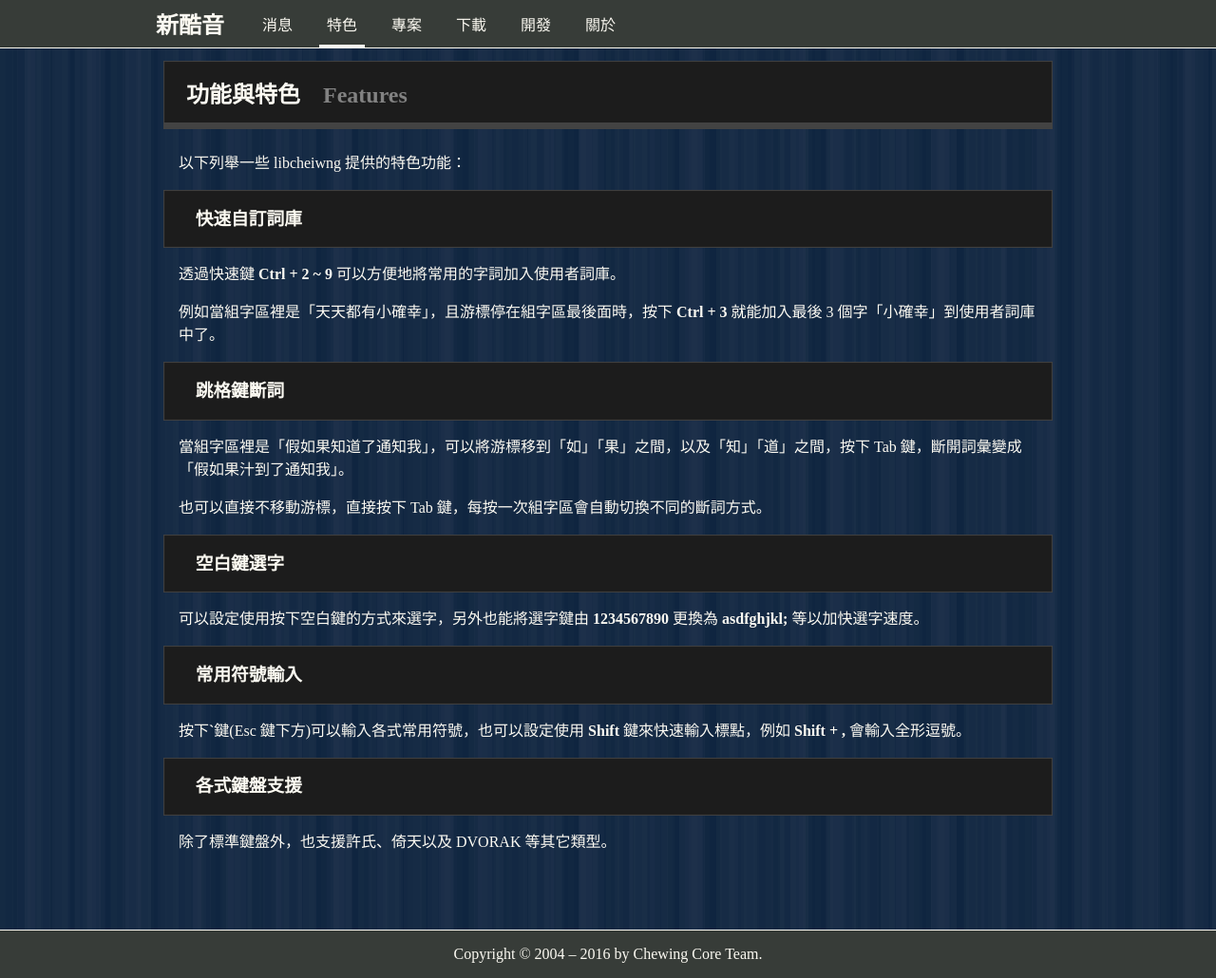
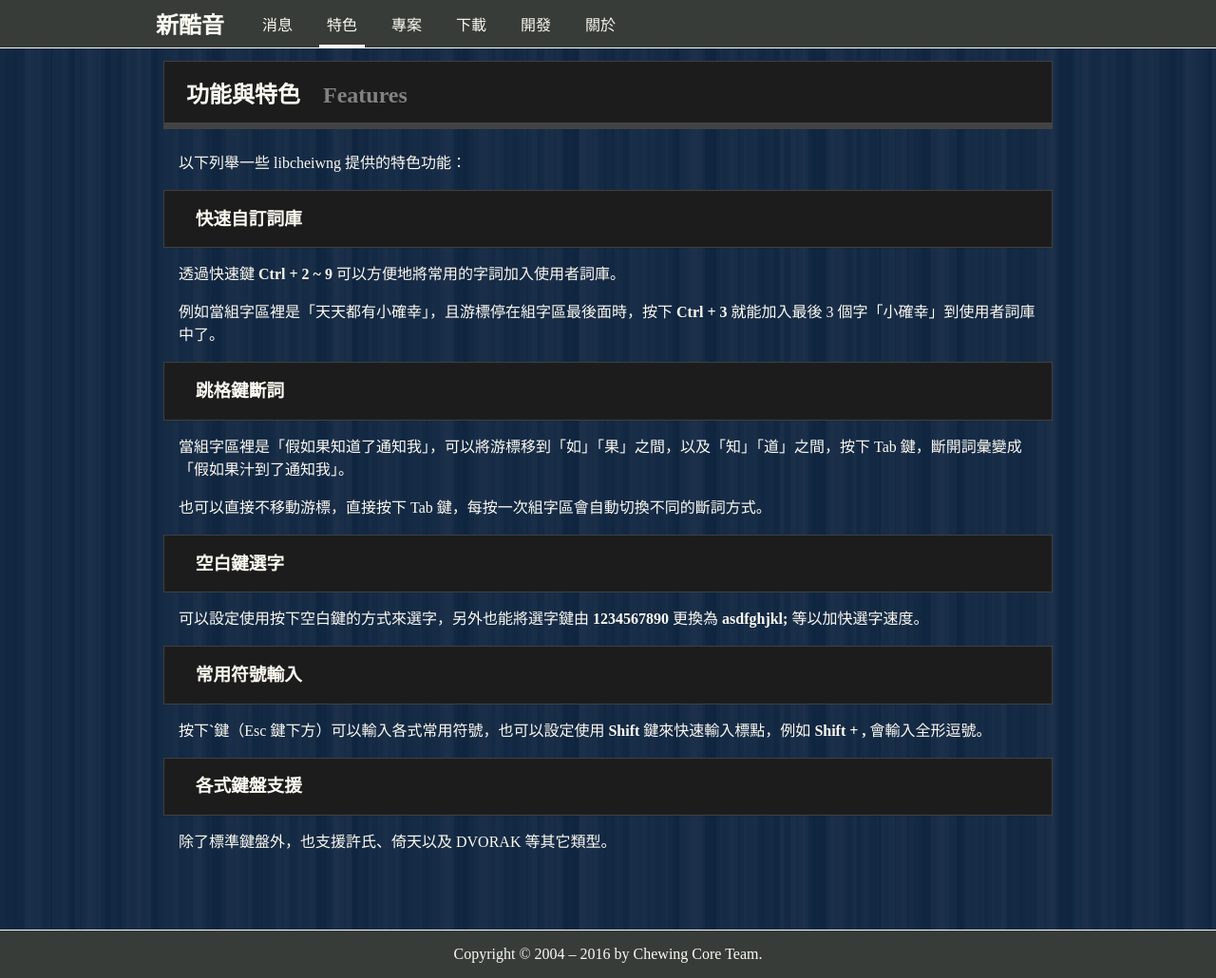
Before and after one commit to chewing/chewing.github.com, a Jekyll site: the page built from features.html, in a window 1280 px wide and 1030 px high. Shown: the whole window at 95% size. Built offline with Jekyll 4.4.1, drawn with Linux system fonts in a browser that asks for light colours.

Commit message:
revamp parenthesis  to full width

```diff
--- a/features.html
+++ b/features.html
@@ -27,7 +27,7 @@
 	<section>
 		<header>
 			<h3>常用符號輸入</h3>
-			<p>按下<strong>`</strong>鍵(Esc 鍵下方)可以輸入各式常用符號，也可以設定使用 <strong>Shift</strong> 鍵來快速輸入標點，例如 <strong>Shift + ,</strong> 會輸入全形逗號。</p>
+			<p>按下<strong>`</strong>鍵（Esc 鍵下方）可以輸入各式常用符號，也可以設定使用 <strong>Shift</strong> 鍵來快速輸入標點，例如 <strong>Shift + ,</strong> 會輸入全形逗號。</p>
 		</header>
 	</section>
 	<section>
```
